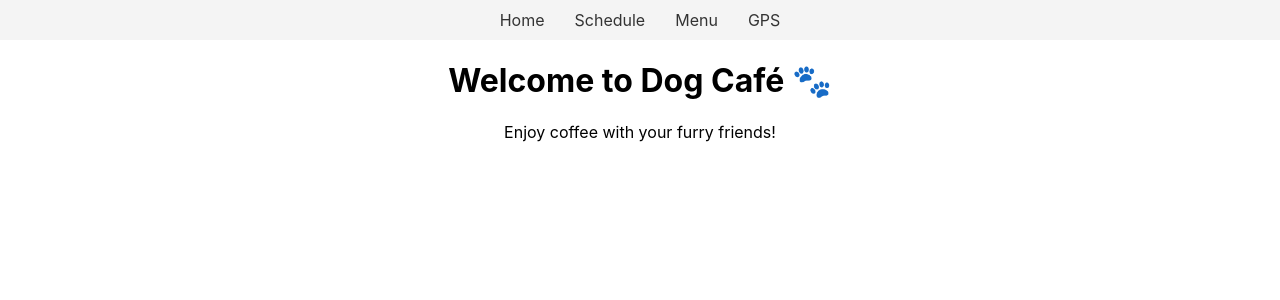
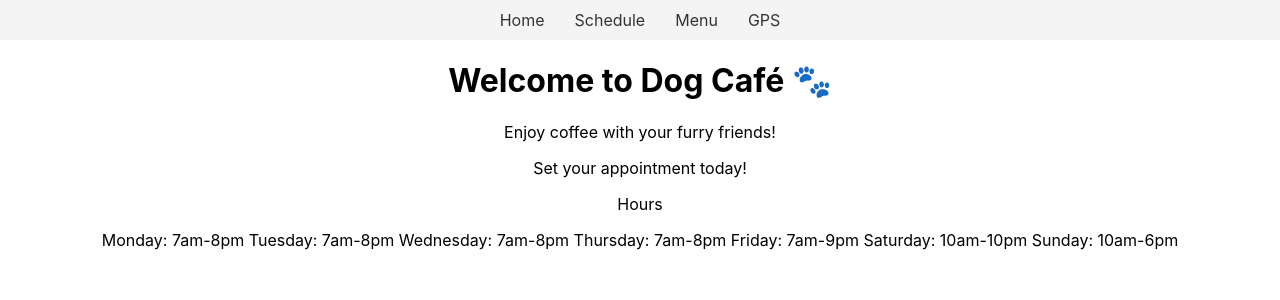
Before and after one commit to SaiDai67/dogcafeproject, a React (Create React App) app: page / in a window 1280 px wide. Shown: the top 300 px of the page. Built offline with nearby package versions, Linux system fonts and the light colour scheme.

Commit message:
Update Home.js

```diff
--- a/src/Home.js
+++ b/src/Home.js
@@ -5,6 +5,16 @@ function Home() {
     <div style={{ textAlign: "center" }}>
       <h1>Welcome to Dog Café 🐾</h1>
       <p>Enjoy coffee with your furry friends!</p>
+      <p>Set your appointment today!</p>
+      <h>Hours</h>
+      <p>Monday: 7am-8pm
+      Tuesday: 7am-8pm
+      Wednesday: 7am-8pm
+      Thursday: 7am-8pm
+      Friday: 7am-9pm
+      Saturday: 10am-10pm
+      Sunday: 10am-6pm
+      </p>
     </div>
   );
 }
```
